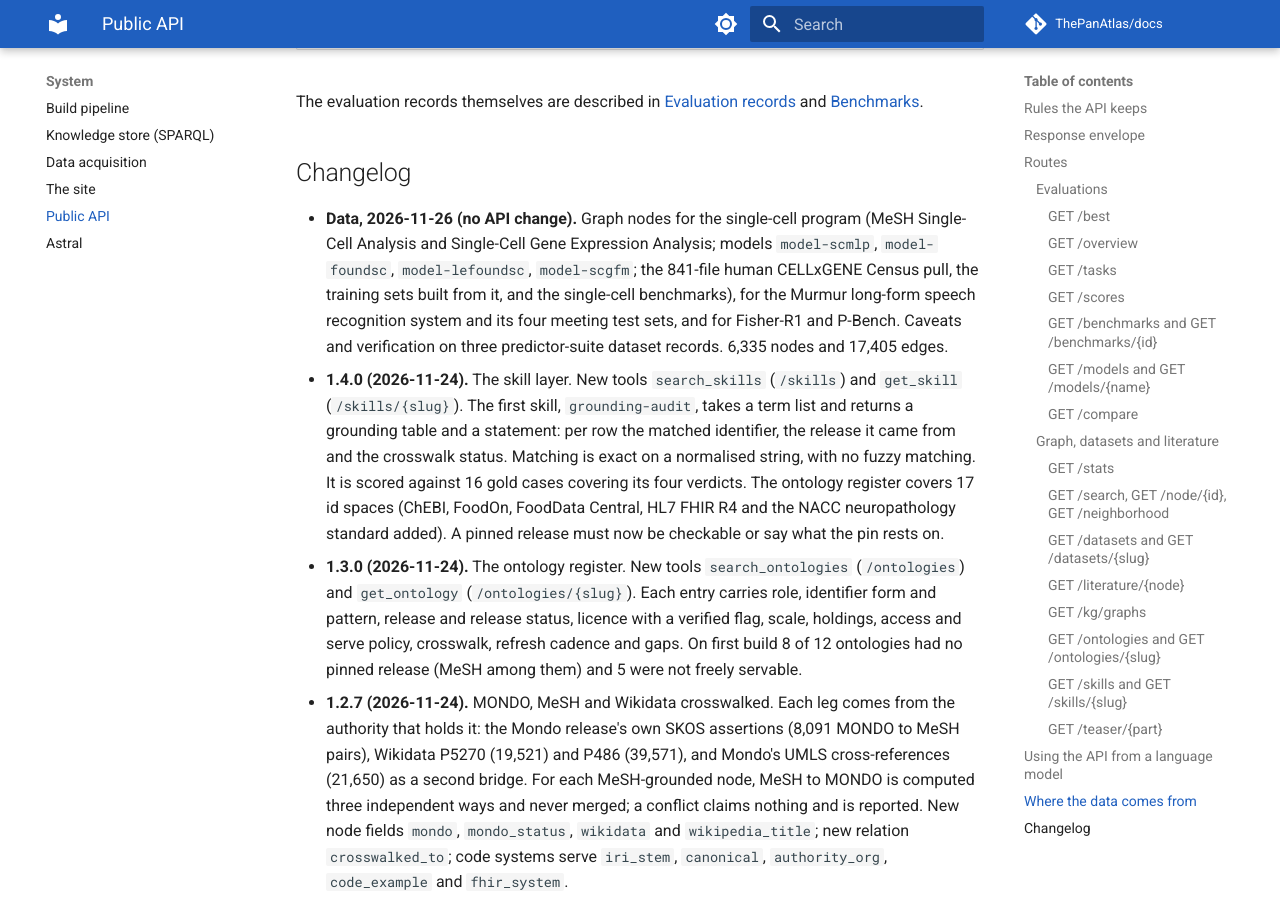
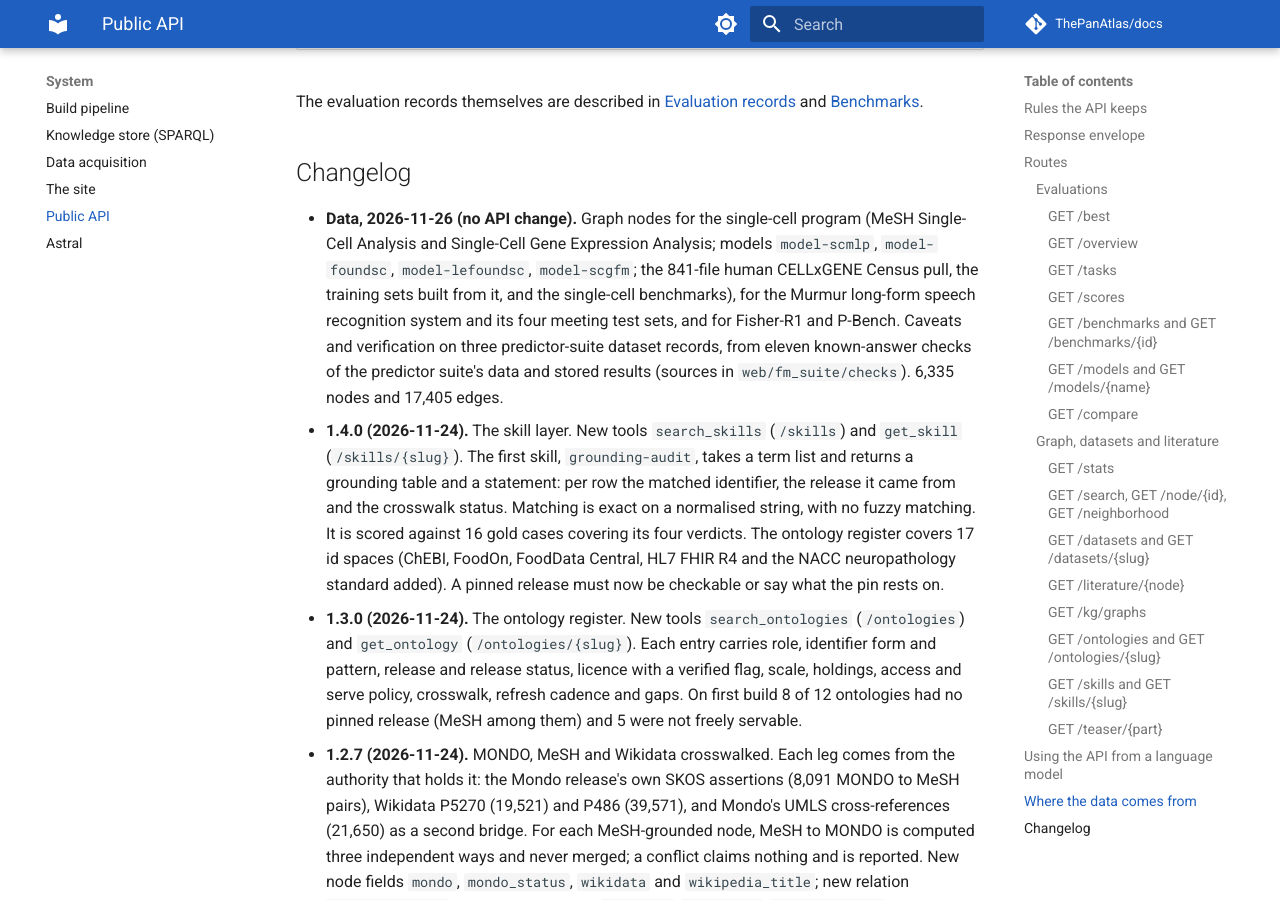
Before and after one commit to ThePanAtlas/docs, an MkDocs documentation site: the page built from docs/system/public-api.md, in a window 1280 px wide and 900 px high, scrolled down 10467 px. Built offline with MkDocs 1.6.1 and Material for MkDocs 9.7.7, drawn with Linux system fonts in a browser that asks for light colours; comment, search, counter and statistics services are not loaded.

Commit message:
Public API changelog: the predictor-suite known-answer checks behind the three dataset caveats
Co-Authored-By: Claude Opus 5.5 <noreply@anthropic.com>

```diff
--- a/docs/system/public-api.md
+++ b/docs/system/public-api.md
@@ -308,7 +308,8 @@ The evaluation records themselves are described in [Evaluation records](../metad
   Single-Cell Gene Expression Analysis; models `model-scmlp`, `model-foundsc`, `model-lefoundsc`, `model-scgfm`; the
   841-file human CELLxGENE Census pull, the training sets built from it, and the single-cell benchmarks), for the Murmur
   long-form speech recognition system and its four meeting test sets, and for Fisher-R1 and P-Bench. Caveats and
-  verification on three predictor-suite dataset records. 6,335 nodes and 17,405 edges.
+  verification on three predictor-suite dataset records, from eleven known-answer checks of the predictor suite's data
+  and stored results (sources in `web/fm_suite/checks`). 6,335 nodes and 17,405 edges.
 - **1.4.0 (2026-11-24).** The skill layer. New tools `search_skills` (`/skills`) and `get_skill` (`/skills/{slug}`).
   The first skill, `grounding-audit`, takes a term list and returns a grounding table and a statement: per row the
   matched identifier, the release it came from and the crosswalk status. Matching is exact on a normalised string, with
```
